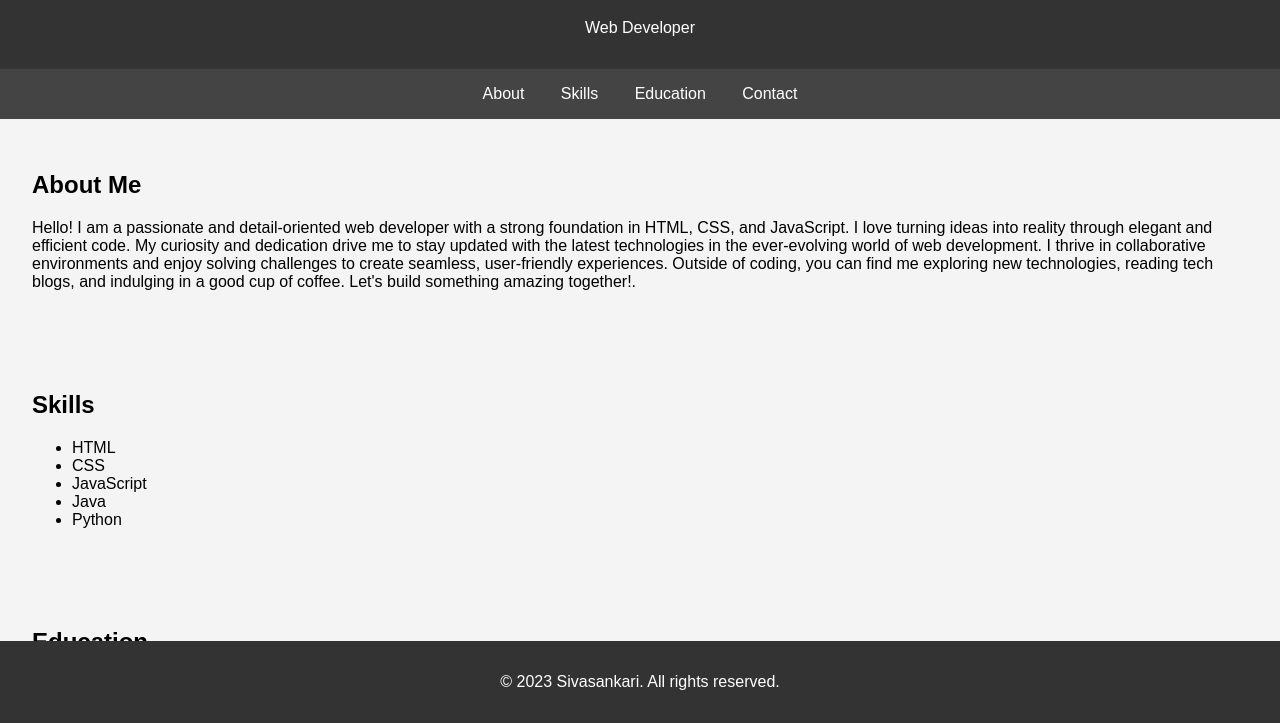
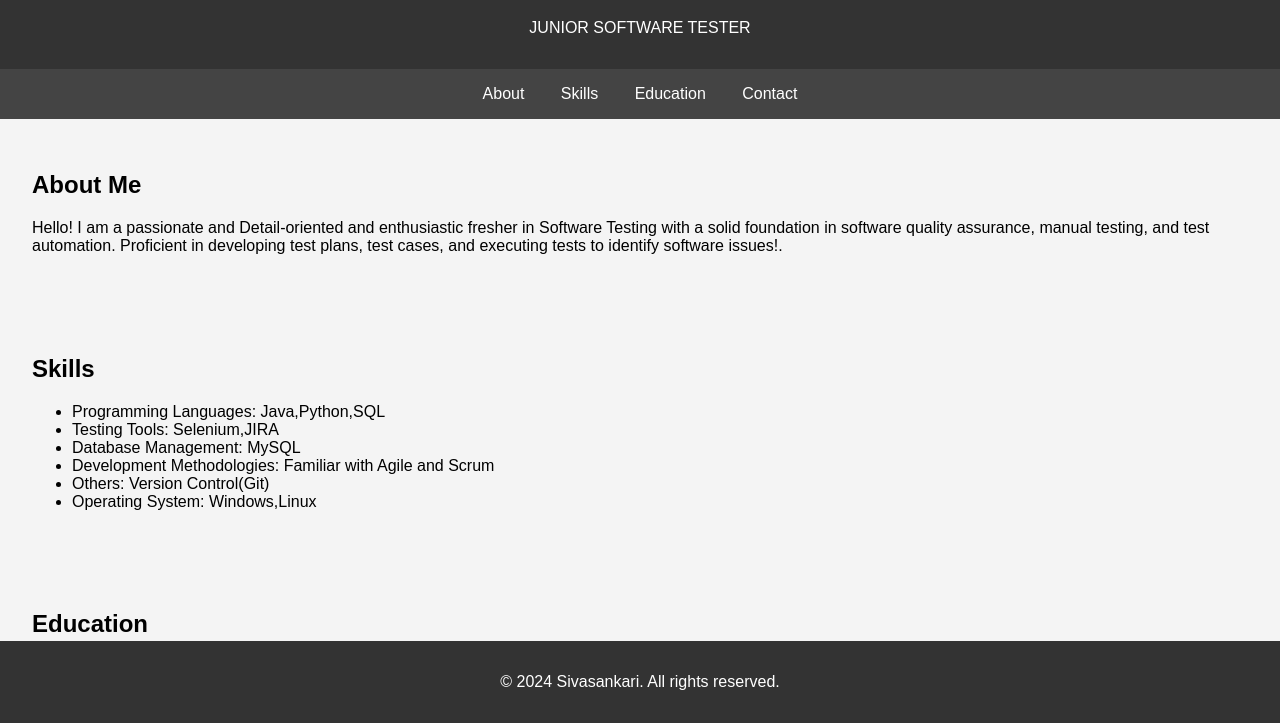
Before and after one commit to Sivasankari234/Digitalportfolio, a plain HTML site: page index.html in a window 1280 px wide. Shown: the part 77-800 px from the top of the page. Drawn offline with Linux system fonts and the light colour scheme.

Commit message:
Update index.html

```diff
--- a/index.html
+++ b/index.html
@@ -50,7 +50,7 @@
 
     <header>
         <h1>SIVASANKARI S</h1>
-        <p>Web Developer</p>
+        <p>JUNIOR SOFTWARE TESTER</p>
     </header>
 
     <nav>
@@ -62,36 +62,37 @@
 
     <section id="about">
         <h2>About Me</h2>
-        <p>Hello! I am a passionate and detail-oriented web developer with a strong foundation in HTML, CSS, and JavaScript. I love turning ideas into reality through elegant and efficient code. My curiosity and dedication drive me to stay updated with the latest technologies in the ever-evolving world of web development. I thrive in collaborative environments and enjoy solving challenges to create seamless, user-friendly experiences. Outside of coding, you can find me exploring new technologies, reading tech blogs, and indulging in a good cup of coffee. Let's build something amazing together!.</p>
+        <p>Hello! I am a passionate and Detail-oriented and enthusiastic fresher in Software Testing with a solid foundation in software quality assurance, manual testing, and test automation. Proficient in developing test plans, test cases, and executing tests to identify software issues!.</p>
     </section>
 
     <section id="skills">
         <h2>Skills</h2>
         <ul>
-            <li>HTML</li>
-            <li>CSS</li>
-            <li>JavaScript</li>
-            <li>Java</li>
-            <li>Python</li>
+            <li>Programming Languages: Java,Python,SQL</li>
+            <li>Testing Tools: Selenium,JIRA</li>
+            <li>Database Management: MySQL</li>
+            <li>Development Methodologies: Familiar with Agile and Scrum</li>
+            <li>Others: Version Control(Git)</li>
+            <li>Operating System: Windows,Linux</li>
             <!-- Add more skills as needed -->
         </ul>
     </section>
 
     <section id="education">
         <h2>Education</h2>
-        <p>Bachelor's in Computer Application -Annamalai University,2023</p>
+        <p>Bachelor's in Computer Application -Annamalai University,2024</p>
         <!-- Add more education details as needed -->
     </section>
 
     <section id="contact">
         <h2>Contact</h2>
         <p>Email:sivasankari2422@gmail.com</p>
-        <p>LinkedIn: linkedin.com/sivasankari</p>
+        <p>LinkedIn: https://www.linkedin.com/in/sivasankarisankar-s</p>
         <!-- Add more contact information as needed -->
     </section>
 
     <footer>
-        <p>&copy; 2023 Sivasankari. All rights reserved.</p>
+        <p>&copy; 2024 Sivasankari. All rights reserved.</p>
     </footer>
 
 </body>
```
